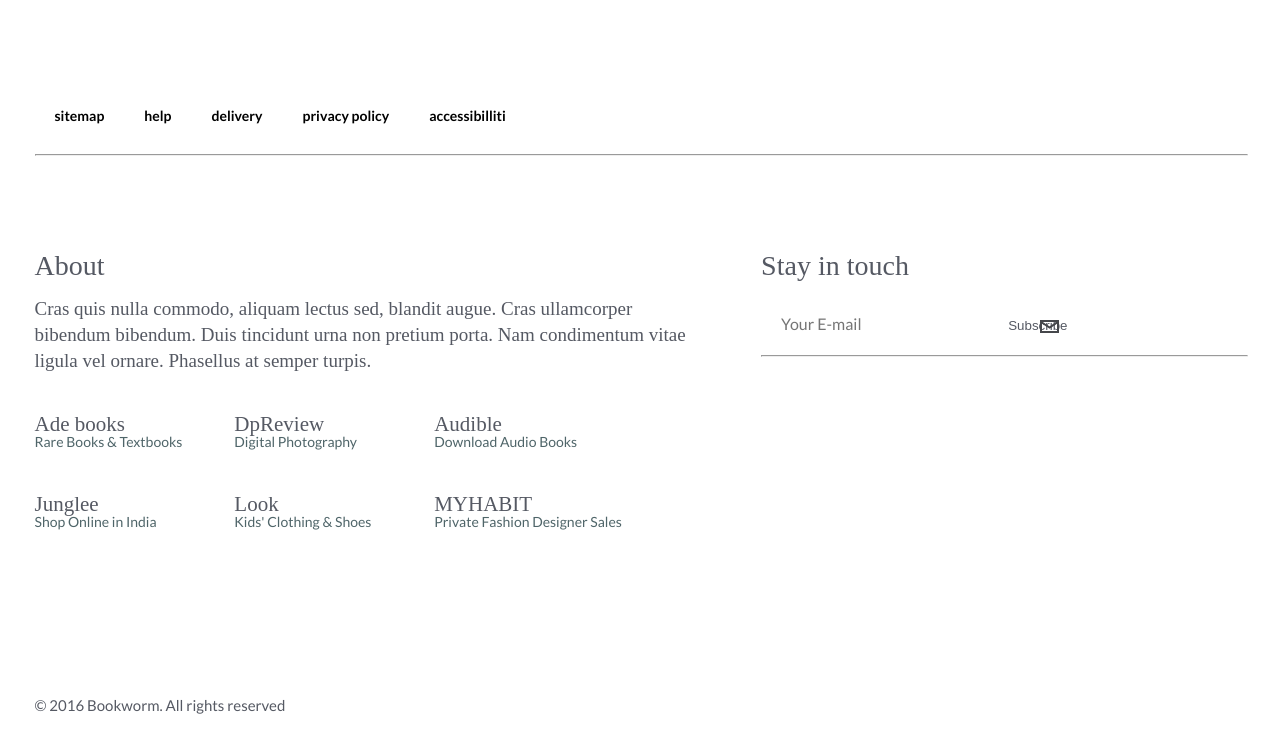
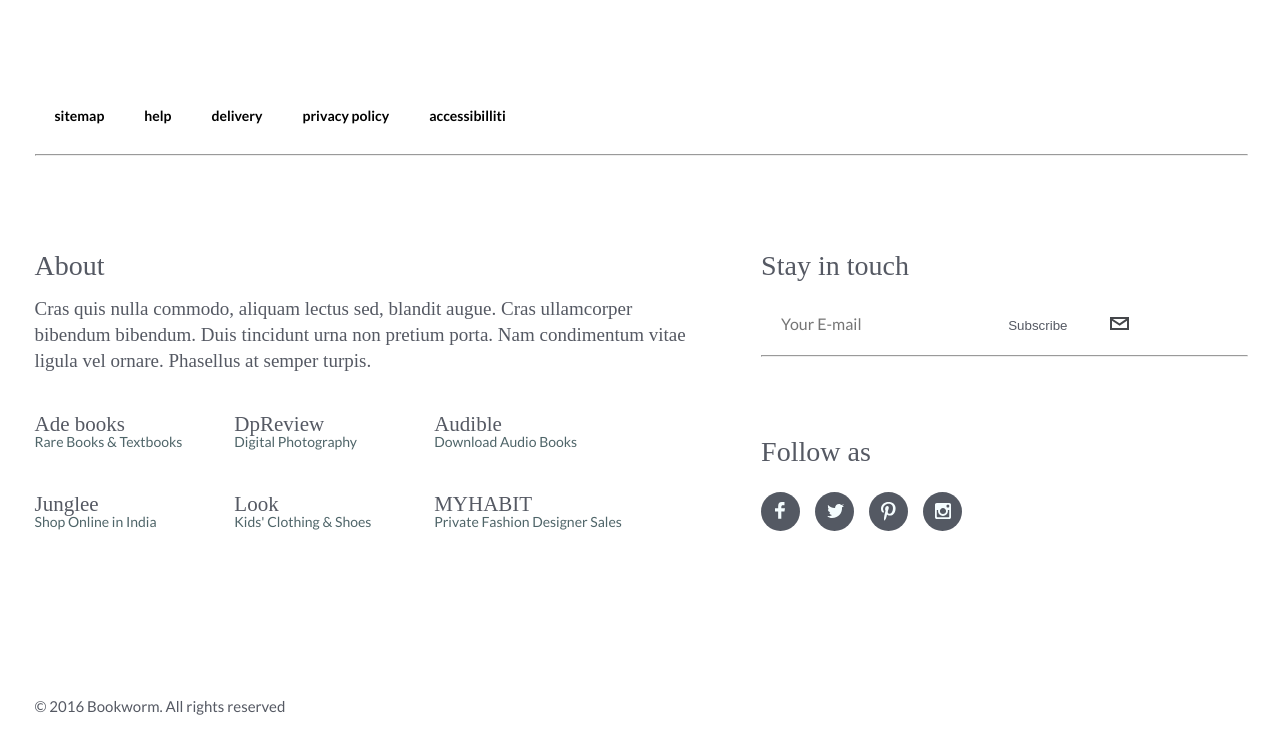
Before and after one commit to anbaykova/bookworm_baykova, a plain HTML site: page index.html in a window 1280 px wide. Shown: the part 7535-8289 px from the top of the page. Drawn offline with nearby package versions, Linux system fonts and the light colour scheme; a web font is replaced by a local one.

Commit message:
change style futer section footer_social

```diff
--- a/css/style.css
+++ b/css/style.css
@@ -134,7 +134,7 @@ a:active {
     position: relative;
 }
 .category_slider {
-    top: 107px;
+    top: 55px;
     max-width: 150px;
     padding: 0px 17px;
     text-align: center;
@@ -653,6 +653,7 @@ hr {
     margin: 13px 0 0 0;
 }
 .footer_section_active hr {
+    display: block;
     size: 8px;
     color: #555963;
 }
@@ -737,9 +738,16 @@ input[type=submit] {
     cursor: pointer;
 }
 .footer_section_active img {
-    position: absolute;
     bottom: 24px;
     right: 186px;
+}
+.social_icon ul li {
+    float: left;
+    padding: 25px 15px 0 0;
+    list-style-type: none;
+}
+.footer_social {
+    margin: 80px 0 0 0;
 }
 
 h3 {
--- a/index.html
+++ b/index.html
@@ -491,14 +491,23 @@
                         <img src="img/icons_svg/mail.svg" alt="mail">
                     </form>
                 <hr>
-                <div class="social">
+                <div class="footer_social">
+                    <h2>Follow as</h2>
+                    <div class="social_icon">
+                            <ul class="menu_social">
+                                <li><a href="#"><img src="img/icons_svg/facebook.svg" alt="facebook"></a></li>
+                                <li><a href="#"><img src="img/icons_svg/twitter.svg" alt="twitter"></a></li>
+                                <li><a href="#"><img src="img/icons_svg/pinterest.svg" alt="pinterest"></a></li>
+                                <li><a href="#"><img src="img/icons_svg/instagram.svg" alt="instagram"></a></li>
+                            </ul>
+                    </div>
 
                 </div>
             </div>
             <div class="clearfix"></div>
-            <div class="footer_info">
-                <p>&#169; 2016 Bookworm. All rights reserved</p>
-            </div>
+        </div>
+        <div class="footer_info">
+            <p>&#169; 2016 Bookworm. All rights reserved</p>
         </div>
 
     </div>
```
